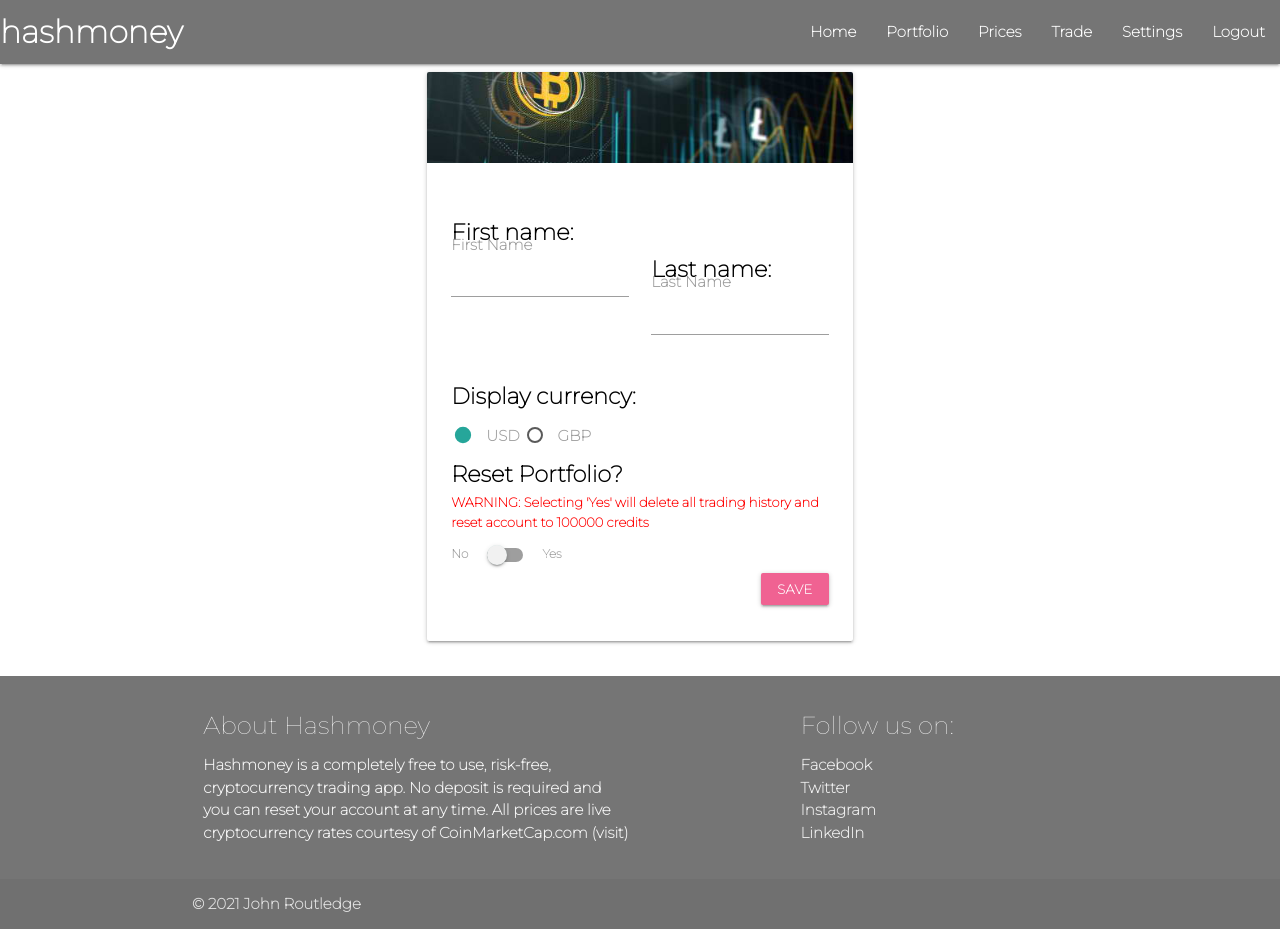
After one commit to johnroutledge/milestone-project-3, a Flask app: page /edit_settings/ in a window 1280 px wide. The commit adds this page. Run offline with Flask 2, Linux system fonts and the light colour scheme; the visitor is signed in with stand-in values (Sample User, id 1); a database or web service that is not in the repository returns one stand-in record (values such as "Sample title"); some libraries are stand-ins or nearby versions.

Commit message:
add edit_settings.html

```diff
--- a/app.py
+++ b/app.py
@@ -123,6 +123,7 @@ def login():
 
     return render_template("login.html")
 
+
 @app.route("/settings/")
 def settings():
     if "user" not in session:
@@ -130,11 +131,25 @@ def settings():
 
     # get users first name from db
     userSettings = mongo.db.users.find_one(
-        {"email": session["user"]})["first_name"]
+        {"email": session["user"]})
 
     if session["user"]:
         return render_template(
             "settings.html", userSettings=userSettings)
+
+
+@app.route("/edit_settings/", methods = ["GET", "POST"])
+def edit_settings():
+    if "user" not in session:
+        return redirect(url_for("login"))
+
+    # get users first name from db
+    userSettings = mongo.db.users.find_one(
+        {"email": session["user"]})
+
+    if session["user"]:
+        return render_template(
+            "edit_settings.html", userSettings=userSettings)
 
 
 @app.route("/portfolio/", methods=["GET", "POST"])
--- a/static/css/style.css
+++ b/static/css/style.css
@@ -53,6 +53,12 @@ body {
     float: right;
 }
 
+.update-warning {
+    color: red;
+    font-size: small;
+    line-height: 150%;
+}
+
 .upper {
     text-transform: uppercase;
 }
--- a/templates/currencies.html
+++ b/templates/currencies.html
@@ -5,7 +5,8 @@
         <div class="col s12 m10 offset-m1">
             <div class="card white">
                 <div class="card-content">
-                    <p class="crypto-prices">Latest Prices</p><br>
+                    <p class="crypto-prices">Latest Prices</p>
+                    <hr>
                     <p></p>
                     <!--iterate through list of currencies listed in db to find price information in coin array-->
                     {% for currency in currencies %}
@@ -15,7 +16,7 @@
                                     {{ coin['name'] }} ({{ coin['symbol'] }})
                                     <img class="crypto-icon" src="{{ currency.image_source_large }}" alt="Profile image for {{ currency.currency_name }}">
                                     <!--credit to kite.com for formatting tips - how to print float with 2 decimal places-->
-                                    price {{ "{:.2f}".format(coin['quote']['USD']['price']) }},
+                                     {{ "{:.2f}".format(coin['quote']['USD']['price']) }},
                                     {% if '-' not in "{:.2f}".format(coin['quote']['USD']['percent_change_24h']) %} <span id="positive-change">+{{ "{:.2f}".format(coin['quote']['USD']['percent_change_24h']) }}%</span> {% endif %}
                                     {% if '-' in "{:.2f}".format(coin['quote']['USD']['percent_change_24h']) %} <span id="negative-change">{{ "{:.2f}".format(coin['quote']['USD']['percent_change_24h']) }}%</span> {% endif %}
                                     last 24hrs
--- /dev/null
+++ b/templates/edit_settings.html
@@ -0,0 +1,65 @@
+{% extends "base.html" %}
+{% block content %}
+
+    <div class="row">
+        <form class="col s6 m6 offset-m3" method="POST" action="{{ url_for('edit_settings') }}">
+        <!-- <div class="col s6 m6 offset-m3"> -->
+            <div class="card white">
+                <div class="card-image">
+                    <img src="../static/images/register.jpg">
+                </div>
+                <div class="card-content">
+                    <h6 class="crypto-prices">
+                        <!--first and last name-->
+                        <div class="row">
+                            <div class="input-field col s6">
+                                First name:
+                                <input id="first_name" name="first_name" type="text" pattern="^[A-Za-z]{1,30}$"
+                                    class="validate" required>
+                                <label for="first_name">First Name</label>
+                            </div>
+                            <br>
+                            <div class="input-field col s6">
+                                Last name:
+                                <input id="last_name" name="last_name" type="text" pattern="^[A-Za-z]{1,30}$"
+                                    class="validate" required>
+                                <label for="last_name">Last Name</label>
+                            </div>
+                        </div>
+                        <!-- First name: {{ userSettings.first_name }}<br> -->
+                        <!-- Last name: {{ userSettings.last_name }}<br> -->
+                        Display currency:
+                        <div>
+                            <span>
+                                <label>
+                                    <input name="group1" type="radio" checked />
+                                    <span>USD</span>
+                                </label>
+                            </span>
+                            <span>
+                                <label>
+                                    <input name="group1" type="radio" />
+                                    <span>GBP</span>
+                                </label>
+                            </span>
+                        </div>
+                        <!-- Reset Porftfolio -->
+                        Reset Portfolio?
+                        <div class="update-warning">WARNING: Selecting 'Yes' will delete all trading history and reset account to 100000 credits</div>
+                        <div class="switch">
+                            <label>
+                            No
+                            <input type="checkbox">
+                            <span class="lever"></span>
+                            Yes
+                            </label>
+                        </div>
+                        <a href="{{ url_for('edit_settings') }}" class="waves-effect waves-light btn-small pink lighten-2">Save</a><br>
+                    </h6>
+                </div>
+            </div>
+        <!-- </div> -->
+        </form>
+    </div>
+
+{% endblock %}
--- a/templates/portfolio.html
+++ b/templates/portfolio.html
@@ -15,6 +15,7 @@
                         Change:
                         {% if '-' not in percentageChange|string %} <span id="positive-change">+{{ percentageChange }}%</span> {% endif %}
                         {% if '-' in percentageChange|string %} <span id="negative-change">{{ percentageChange }}%</span> {% endif %}
+                        <hr>
                     </h6>
                     <!-- iterate through the dictionary containing crypto balances and print to screen-->
                     {% for currency in currencies %}
```
Also changed, not shown: templates/settings.html (+4 -5 lines).
